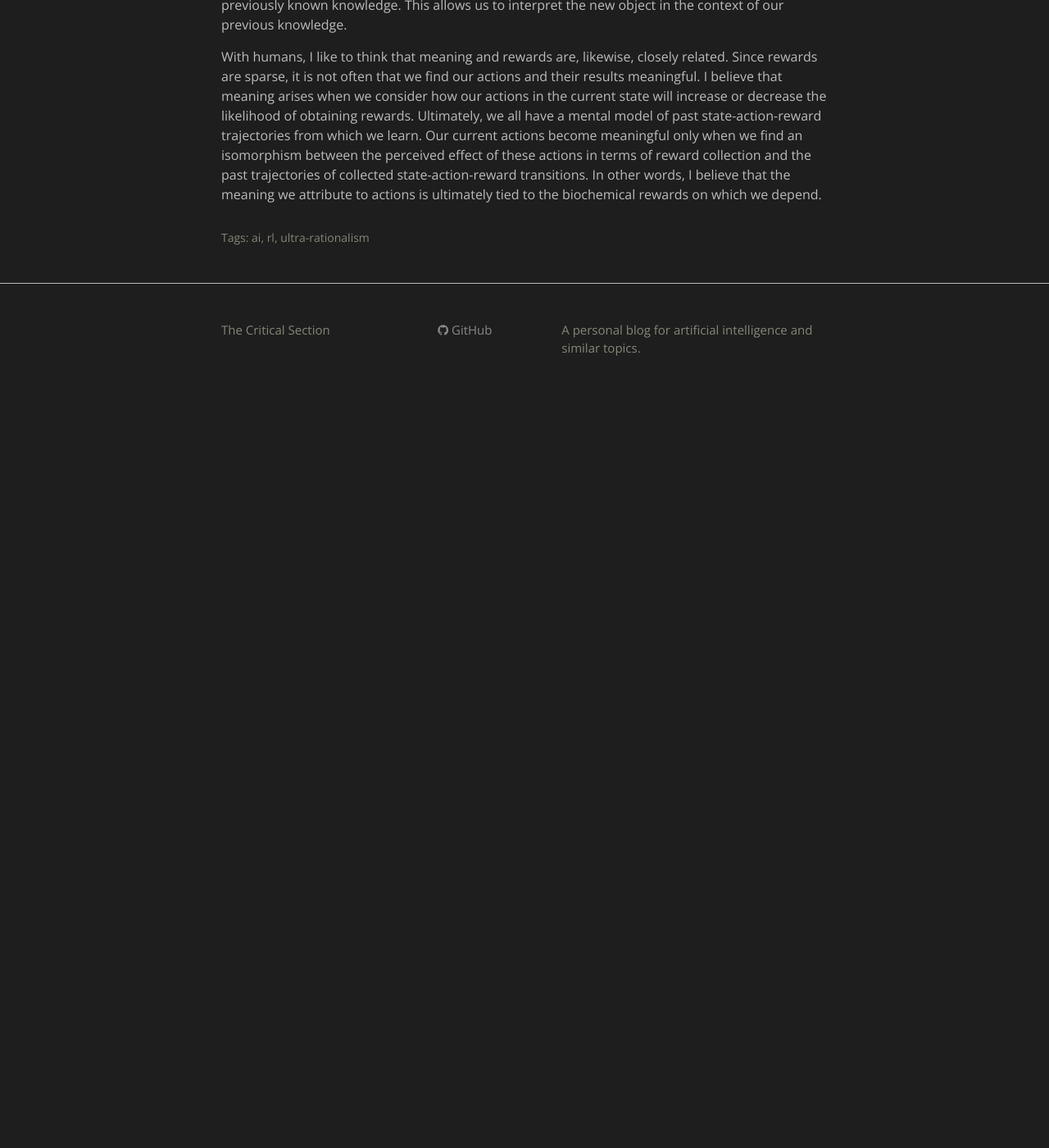
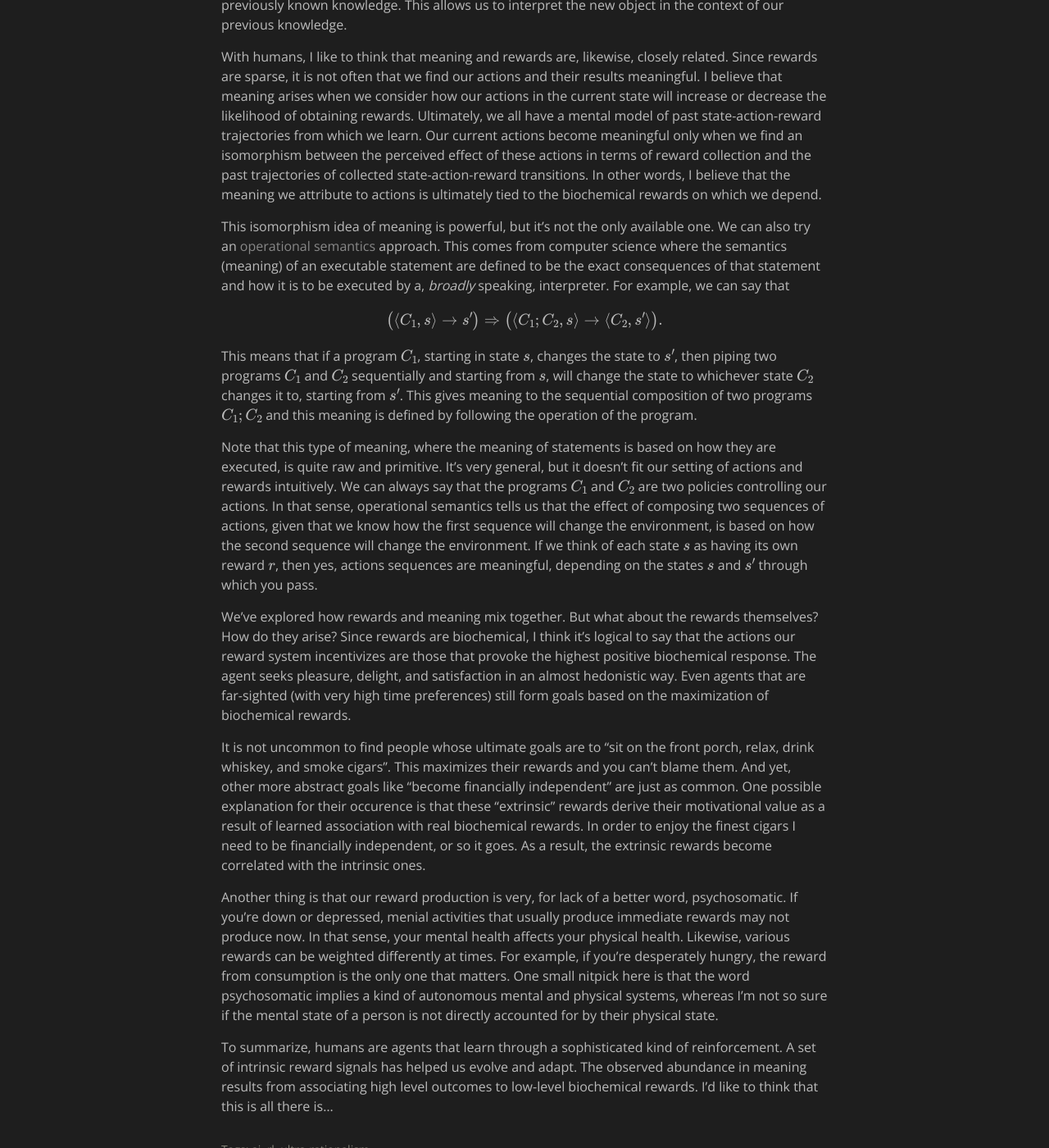
Before and after one commit to aceofgreens/aceofgreens.github.io, a Jekyll site: the page built from _posts/2022-07-26-goals_and_meaning.md, in a window 1280 px wide and 1400 px high, scrolled down 3573 px. Shown: the whole window at 82% size. Built offline with Jekyll 4.4.1, drawn with Linux system fonts in a browser that asks for light colours; formulas are drawn with MathJax 3; before the commit the page ends 4069 px from its top, so only the background shows below that; some of the changed text lies outside the part shown.

Commit message:
first version of goals

```diff
--- a/_posts/2022-07-26-on_goal_generation.md
+++ b/_posts/2022-07-26-goals_and_meaning.md
@@ -1,6 +1,6 @@
 ---
 layout: post
-title: On Goal Generation
+title: Goals and Meaning
 date: 2022-07-26 16:00:00 +0200
 tags: [ai, ultra-rationalism, rl]
 ---
@@ -66,8 +66,25 @@ In reality, it is not that the $pq$-system really performs addition, it's just t
 
 With humans, I like to think that meaning and rewards are, likewise, closely related. Since rewards are sparse, it is not often that we find our actions and their results meaningful. I believe that meaning arises when we consider how our actions in the current state will increase or decrease the likelihood of obtaining rewards. Ultimately, we all have a mental model of past state-action-reward trajectories from which we learn. Our current actions become meaningful only when we find an isomorphism between the perceived effect of these actions in terms of reward collection and the past trajectories of collected state-action-reward transitions. In other words, I believe that the meaning we attribute to actions is ultimately tied to the biochemical rewards on which we depend.
 
+This isomorphism idea of meaning is powerful, but it's not the only available one. We can also try an [operational semantics](https://en.wikipedia.org/wiki/Operational_semantics) approach. This comes from computer science where the semantics (meaning) of an executable statement are defined to be the exact consequences of that statement and how it is to be executed by a, *broadly* speaking, interpreter.
+For example, we can say that
 
+$$
+\big ( \langle C_1, s \rangle \rightarrow s' \big ) \Rightarrow \big (\langle C_1; C_2, s \rangle \rightarrow \langle C_2, s' \rangle \big).
+$$
 
+This means that if a program $C_1$, starting in state $s$, changes the state to $s'$, then piping two programs $C_1$ and $C_2$ sequentially and starting from $s$, will change the state to whichever state $C_2$ changes it to, starting from $s'$. This gives meaning to the sequential composition of two programs $C_1;C_2$ and this meaning is defined by following the operation of the program.
+
+Note that this type of meaning, where the meaning of statements is based on how they are executed, is quite raw and primitive. It's very general, but it doesn't fit our setting of actions and rewards intuitively.
+We can always say that the programs $C_1$ and $C_2$ are two policies controlling our actions. In that sense, operational semantics tells us that the effect of composing two sequences of actions, given that we know how the first sequence will change the environment, is based on how the second sequence will change the environment. If we think of each state $s$ as having its own reward $r$, then yes, actions sequences are meaningful, depending on the states $s$ and $s'$ through which you pass.
+
+We've explored how rewards and meaning mix together. But what about the rewards themselves? How do they arise? Since rewards are biochemical, I think it's logical to say that the actions our reward system incentivizes are those that provoke the highest positive biochemical response. The agent seeks pleasure, delight, and satisfaction in an almost hedonistic way. Even agents that are far-sighted (with very high time preferences) still form goals based on the maximization of biochemical rewards.
+
+It is not uncommon to find people whose ultimate goals are to "sit on the front porch, relax, drink whiskey, and smoke cigars". This maximizes their rewards and you can't blame them. And yet, other more abstract goals like "become financially independent" are just as common. One possible explanation for their occurence is that these "extrinsic" rewards derive their motivational value as a result of learned association with real biochemical rewards. In order to enjoy the finest cigars I need to be financially independent, or so it goes. As a result, the extrinsic rewards become correlated with the intrinsic ones.
+
+Another thing is that our reward production is very, for lack of a better word, psychosomatic. If you're down or depressed, menial activities that usually produce immediate rewards may not produce now. In that sense, your mental health affects your physical health. Likewise, various rewards can be weighted differently at times. For example, if you're desperately hungry, the reward from consumption is the only one that matters. One small nitpick here is that the word psychosomatic implies a kind of autonomous mental and physical systems, whereas I'm not so sure if the mental state of a person is not directly accounted for by their physical state.
+
+To summarize, humans are agents that learn through a sophisticated kind of reinforcement. A set of intrinsic reward signals has helped us evolve and adapt. The observed abundance in meaning results from associating high level outcomes to low-level biochemical rewards. I'd like to think that this is all there is...
 
 
 
```
Also changed, not shown: other parts of _posts/2022-07-26-goals_and_meaning.md (+1 -2 lines), _posts/2022-05-11-the_ising_model.md (+1 -1 lines).
